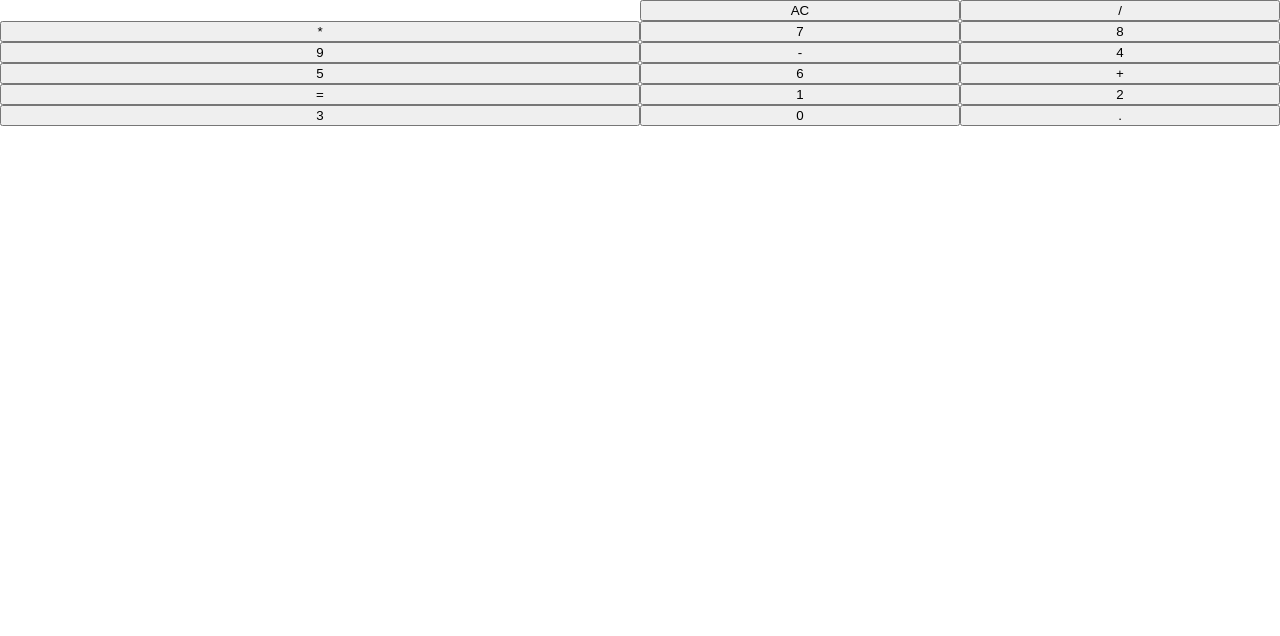
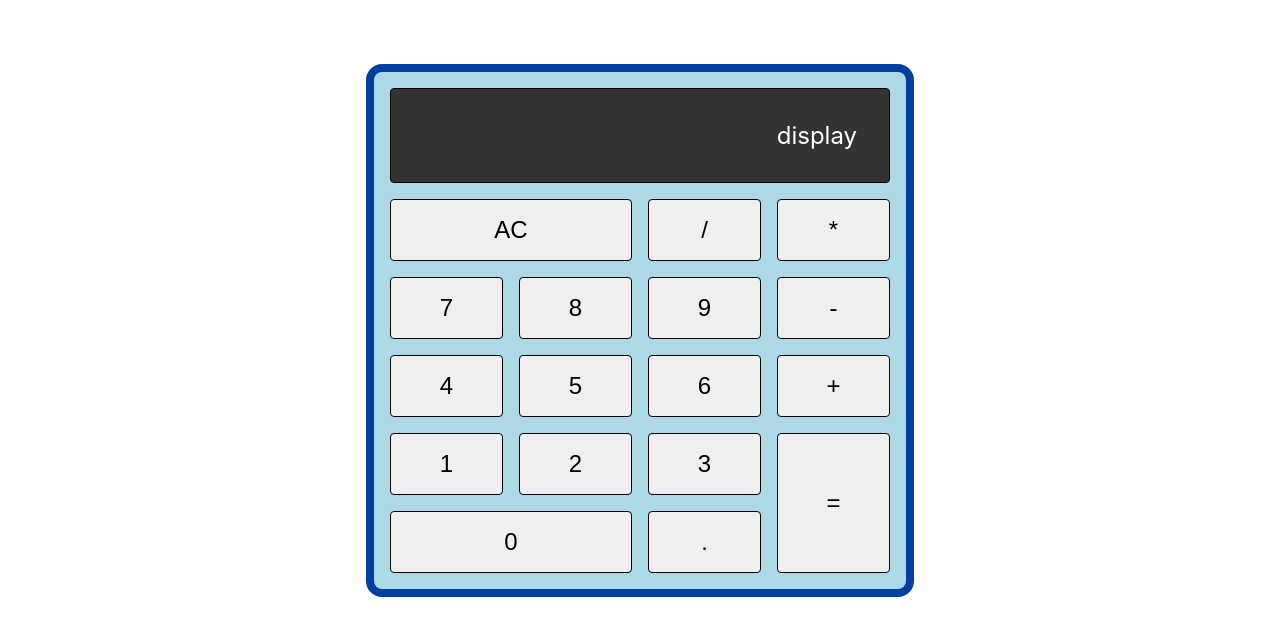
Before and after one commit to mdm5995/react-calculator, a React (Create React App) app: page / in a window 1280 px wide. Shown: the top 636 px of the page. Built offline with nearby package versions, Linux system fonts and the light colour scheme.

Commit message:
Create initial CSS layout

```diff
--- a/src/App.css
+++ b/src/App.css
@@ -5,4 +5,41 @@
 .grid {
 	display: grid;
 	grid-template-columns: 2fr 1fr 1fr;
+	grid-template-columns: 1fr 1fr 1fr 1fr;
+	max-width: 500px;
+	margin: 4rem auto 0;
+	gap: 1rem;
+	background-color: lightblue;
+	padding: 1rem;
+	border: 0.5rem solid #0040a0;
+	border-radius: 1rem;
 }
+
+.grid > button, .grid > div {
+	border: 1px solid black;
+	border-radius: 0.25rem;
+	padding: 1rem 0;
+	font-size: 1.5rem;
+}
+
+#display {
+	grid-column: 1 / 5;
+	grid-row: 1 / 2;
+	background-color: #333;
+	color: white;
+	padding: 2rem;
+	text-align: right;
+}
+
+#clear {
+	grid-column: 1 / 3;
+}
+
+#equals {
+	grid-column: 4;
+	grid-row: 5 / 7;
+}
+
+#zero {
+	grid-column: 1 / 3;
+}
--- a/src/App.js
+++ b/src/App.js
@@ -12,10 +12,10 @@ const calculatorButtons = {
 	five: 5,
 	six: 6,
 	plus: '+',
-	equals: '=',
 	one: 1,
 	two: 2,
 	three: 3,
+	equals: '=',
 	zero: 0,
 	decimal: '.'
 }
@@ -24,7 +24,7 @@ function App() {
   return (
     <div className="App">
 			<div className="grid">
-				<div id="display" />
+				<div id="display">display</div>
 				{Object.keys(calculatorButtons).map((key) => {
 					return (
 						<button id={key} value={calculatorButtons[key]}>{calculatorButtons[key]}</button>
```
